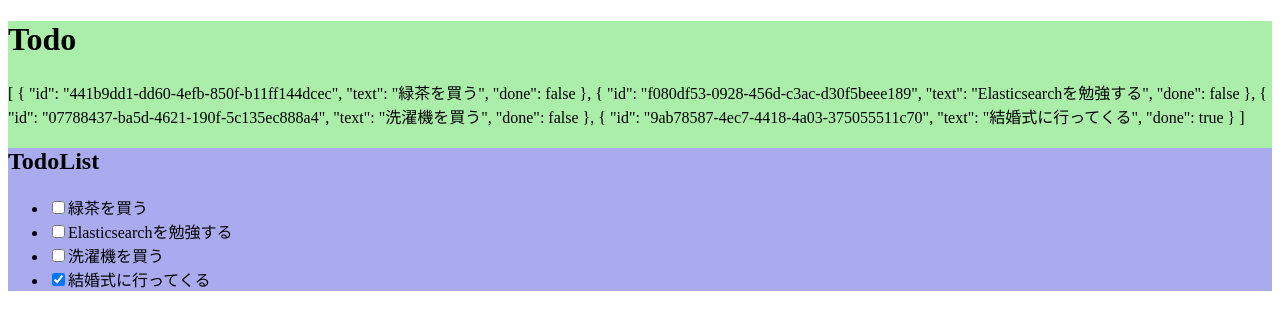
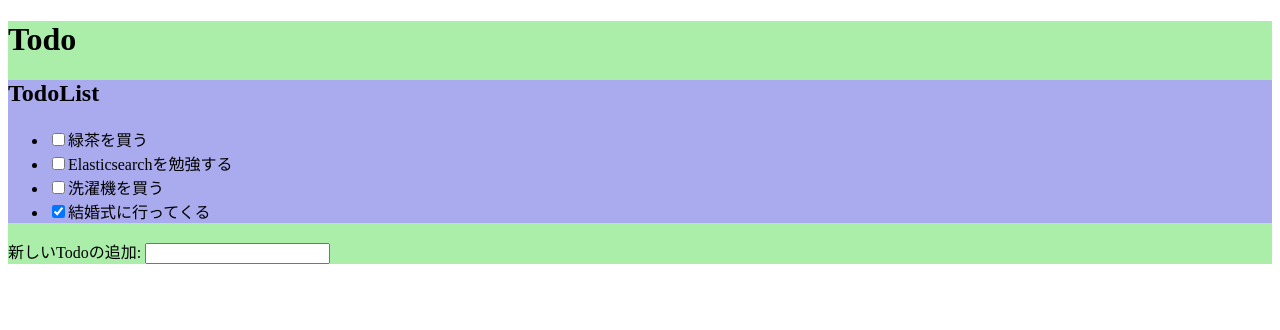
Before and after one commit to otegal/nuxt_todo, a Nuxt app: page / in a window 1280 px wide. Shown: the top 330 px of the page. Built offline with nearby package versions, Linux system fonts and the light colour scheme.

Commit message:
add new todo

```diff
--- a/pages/index.vue
+++ b/pages/index.vue
@@ -1,8 +1,15 @@
 <template>
   <div id="todo">
     <h1>Todo</h1>
-    {{ todos }}
     <TodoList :todos="todos" v-on:check="done"/>
+    <p>
+      新しいTodoの追加:
+      <input
+        type="text"
+        v-model="newTodo"
+        @keyup.enter="addTodo"
+      >
+    </p>
   </div>
 </template>
 
@@ -26,6 +33,7 @@ export default {
   },
   data () {
     return {
+      newTodo: '',
       todos: [
         { id: getUUID(), text: '緑茶を買う', done: false},
         { id: getUUID(), text: 'Elasticsearchを勉強する', done: false},
@@ -39,6 +47,14 @@ export default {
       this.todos.find(
         (todo) => todo.id === id
       ).done = checked
+    },
+    addTodo () {
+      this.todos.push({
+        id: getUUID(),
+        text: this.newTodo,
+        done: false
+      })
+      this.newTodo = ''
     }
   }
 }
```
